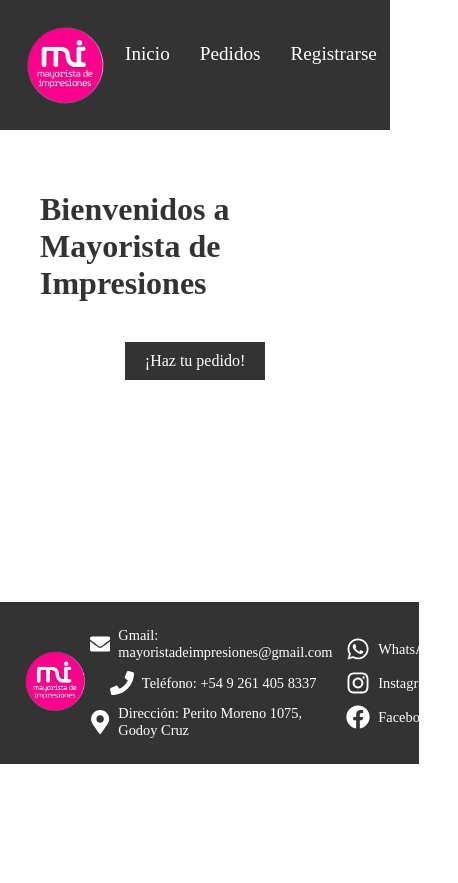
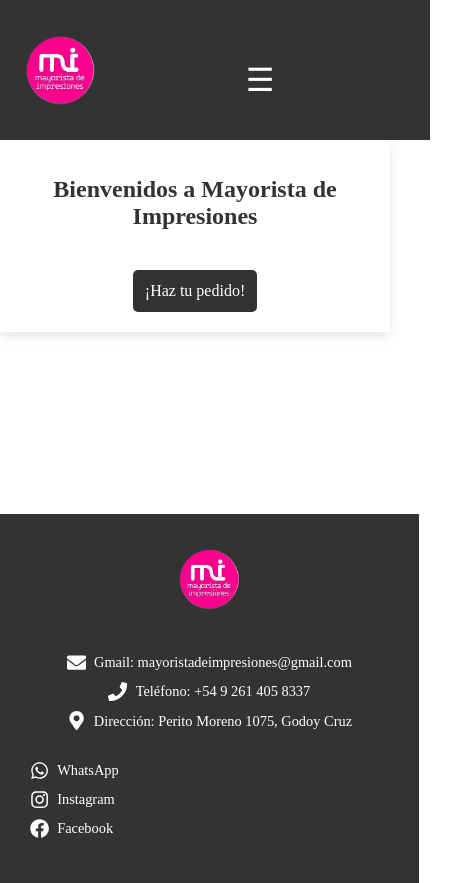
Before and after one commit to Romanchu/LaDuplicadora, a React (Create React App) app: page / in a window 390 px wide. Shown: the whole page, 458 px wide, since content can reach past the window. Before the commit the page ends 844 px from the top, so only its background shows below. Built offline with nearby package versions, Linux system fonts and the light colour scheme.

Commit message:
terminado

```diff
--- a/src/components/Body/Body.css
+++ b/src/components/Body/Body.css
@@ -4,13 +4,19 @@
   justify-content: center;
   align-items: center;
   padding: 40px;
-  background-color: white; /* Un color gris claro más uniforme */
+  background-color: white;
   font-family: 'Gilda Display', serif;
+  max-width: 100%;
+  margin: 0 auto;
+  box-shadow: 0px 4px 12px rgba(0, 0, 0, 0.1);
+  border-radius: 8px;
 }
 
 .body h1 {
   font-size: 2rem;
   margin-bottom: 20px;
+  color: #333;
+  text-align: center;
 }
 
 .body button {
@@ -21,8 +27,29 @@
   border: none;
   cursor: pointer;
   font-family: 'Gilda Display', serif;
+  border-radius: 5px;
+  transition: background-color 0.3s ease;
 }
 
 .body button:hover {
   background-color: #555;
 }
+
+/* Media Queries para pantallas pequeñas */
+@media screen and (max-width: 600px) {
+  .body {
+    padding: 20px;
+    border-radius: 0;
+  }
+
+  .body h1 {
+    font-size: 1.5rem;
+  }
+
+  .body button {
+    font-size: 1rem;
+    padding: 12px;
+    width: 100%;
+    max-width: 300px;
+  }
+}
--- a/src/components/Footer/Footer.css
+++ b/src/components/Footer/Footer.css
@@ -40,3 +40,29 @@
   margin-right: 8px;
   font-size: 1.5rem; /* Tamaño del ícono */
 }
+
+/* Media query para pantallas móviles */
+@media screen and (max-width: 768px) {
+  .footer {
+    flex-direction: column; /* Los elementos se colocarán en columna en pantallas pequeñas */
+    align-items: center;
+    text-align: center;
+  }
+
+  .footer-left, .footer-center, .footer-right {
+    width: 100%; /* Cada sección del footer ocupará todo el ancho disponible */
+    margin-bottom: 20px; /* Espacio entre cada sección */
+  }
+
+  .footer-left .logo-footer {
+    width: 60px; /* Tamaño reducido del logo en móviles */
+  }
+
+  .footer-center a, .footer-right a {
+    justify-content: center; /* Centra el texto y los íconos en dispositivos móviles */
+  }
+
+  .icon {
+    font-size: 1.2rem; /* Reduce el tamaño de los íconos en móviles */
+  }
+}
--- a/src/components/Header/Header.css
+++ b/src/components/Header/Header.css
@@ -1,21 +1,24 @@
 .header {
   display: flex;
-  justify-content: space-between; /* Asegura que el logo y la navegación estén separados */
+  justify-content: space-between;
   align-items: center;
   padding: 20px;
   background-color: #333;
   font-family: 'Gilda Display', serif;
+  width: 100%;
+  position: relative;
 }
 
 .logo {
-  width: 90px;
+  width: 80px;
+  z-index: 2;
 }
 
-/* Asegura que los elementos del contenedor .nav estén en fila */
+
 .nav {
   display: flex;
-  justify-content: center; /* Opcional: Alinea horizontalmente los enlaces dentro del contenedor */
-  list-style: none; /* Elimina los puntos de la lista */
+  justify-content: center;
+  list-style: none;
 }
 
 .nav a {
@@ -28,3 +31,59 @@
 .nav a:hover {
   color: #ccc;
 }
+
+
+.menu-toggle {
+  display: none;
+  font-size: 2rem;
+  background: none;
+  border: none;
+  color: white;
+  cursor: pointer;
+  z-index: 3;
+}
+
+
+@media screen and (max-width: 768px) {
+
+  .menu-toggle {
+    display: block;
+  }
+
+  .nav {
+    display: none;
+    flex-direction: column;
+    position: absolute;
+    top: 120px;
+    right: 45px;
+    background-color: #333;
+    width: 80%;
+    text-align: center;
+    z-index: 1;
+    border: 1px solid black;
+    border-radius: 5px;
+    padding: 10px;
+  }
+
+  .nav.open {
+    display: flex;
+  }
+
+  .nav li {
+    padding: 5px 0;
+    width: 100%;
+  }
+
+  .nav a {
+    margin: 0;
+    font-size: 1rem;
+    padding: 8px;
+    display: block;
+    width: 100%;
+    text-align: center;
+  }
+
+  .nav a:hover {
+    background-color: #444;
+  }
+}
--- a/src/components/Header/Header.jsx
+++ b/src/components/Header/Header.jsx
@@ -1,18 +1,28 @@
-import React from 'react';
+import React, { useState } from 'react';
 import './Header.css';
-import logo from '../../multimedia/Logomdi.png'
+import logo from '../../multimedia/Logomdi.png';
 import { Link } from 'react-router-dom';
 
 const Header = () => {
+  const [menuOpen, setMenuOpen] = useState(false);
+
+  const toggleMenu = () => {
+    setMenuOpen(!menuOpen); // Alterna el estado del menú
+  };
+
   return (
     <header className="header">
-      <img src= {logo} alt="Logo de La Duplicadora" className="logo" />
-      <nav className="nav">
-        <li class="item"><Link to="/" class="link">Inicio</Link> </li>
-        <li class="item"><Link to="/personalizacion" class="link">Pedidos</Link></li>
-        <li class="item"><Link to="/registro" class="link">Registrarse</Link></li>
-        <li class="item"><Link to="/login" class="link">Iniciar Sesión</Link></li>
+      <img src={logo} alt="Logo de La Duplicadora" className="logo" />
 
+      <button className="menu-toggle" onClick={toggleMenu}>
+        ☰ {/* Este es el ícono de hamburguesa */}
+      </button>
+
+      <nav className={`nav ${menuOpen ? 'open' : ''}`}>
+        <li className="item"><Link to="/" className="link">Inicio</Link></li>
+        <li className="item"><Link to="/personalizacion" className="link">Pedidos</Link></li>
+        <li className="item"><Link to="/registro" className="link">Registrarse</Link></li>
+        <li className="item"><Link to="/login" className="link">Iniciar Sesión</Link></li>
       </nav>
     </header>
   );
--- a/src/components/Login/Login.css
+++ b/src/components/Login/Login.css
@@ -53,3 +53,27 @@
 .boton3:hover {
   background-color: #5c595f;
 }
+
+
+@media screen and (max-width: 768px) {
+  .login-container {
+      max-width: 100%;
+      padding: 15px;
+      margin-top: 10px;
+  }
+
+  h2 {
+      font-size: 1.5rem;
+  }
+
+  input[type="email"],
+  input[type="password"] {
+      padding: 8px;
+      font-size: 0.9rem;
+  }
+
+  .boton3 {
+      padding: 8px;
+      font-size: 0.9rem;
+  }
+}
--- a/src/components/Personalizacion/Personalizacion.css
+++ b/src/components/Personalizacion/Personalizacion.css
@@ -5,10 +5,15 @@
   padding: 20px;
   background-color: white;
   font-family: 'Gilda Display', serif;
+  max-width: 100%;
+  margin: 0 auto;
+  border-radius: 8px;
+  box-shadow: 0px 4px 12px rgba(0, 0, 0, 0.1);
 }
 
 #email {
-    width: 300px; /* Ajusta el tamaño como prefieras */
+  width: 100%;
+  max-width: 300px;
   padding: 10px;
   font-size: 16px;
   border: 1px solid #ccc;
@@ -20,6 +25,7 @@
   margin-bottom: 20px;
   font-size: 2rem;
   color: #333;
+  text-align: center;
 }
 
 label {
@@ -32,7 +38,8 @@
   margin-top: 10px;
   padding: 10px;
   font-size: 1rem;
-    width: 200px;
+  width: 100%;
+  max-width: 300px;
 }
 
 button {
@@ -43,6 +50,8 @@
   color: white;
   border: none;
   cursor: pointer;
+  width: 100%;
+  max-width: 300px;
 }
 
 button:hover {
@@ -62,3 +71,40 @@
   font-size: 1.5rem;
   color: #333;
 }
+
+
+img {
+  width: 100%;
+  max-width: 300px;
+  margin: 10px 0;
+}
+
+
+@media screen and (max-width: 600px) {
+  .personalizacion-container {
+    padding: 15px;
+    border-radius: 0;
+  }
+
+  h1 {
+    font-size: 1.5rem;
+  }
+
+  label, input, select, textarea, button {
+    font-size: 1rem;
+  }
+
+  button {
+    font-size: 1rem;
+    padding: 12px;
+  }
+
+  #email, input, select, textarea {
+    width: 100%;
+    font-size: 1rem;
+  }
+
+  img {
+    max-width: 100%;
+  }
+}
--- a/src/components/Register/Registro.css
+++ b/src/components/Register/Registro.css
@@ -1,4 +1,3 @@
-/* Estilos generales para el contenedor de registro */
 .registro-container {
   max-width: 400px;
   margin: 0 auto;
@@ -13,14 +12,14 @@
   font-family: 'Gilda Display', serif;
 }
 
-/* Encabezado del formulario */
+
 h2 {
   text-align: center;
   font-family: 'Gilda Display', serif;
   color: #333;
 }
 
-/* Campo del formulario */
+
 .campo {
   margin-bottom: 10px;
   margin-right: 20px;
@@ -29,7 +28,7 @@
   align-items: flex-start;
 }
 
-/* Etiquetas */
+
 label {
   display: block;
   font-weight: bold;
@@ -37,7 +36,7 @@
   color: #555;
 }
 
-/* Inputs para texto, contraseña y email */
+
 input[type="text"],
 input[type="password"],
 input[type="email"] {
@@ -51,7 +50,7 @@
   font-size: 16px;
 }
 
-/* Botón de registro */
+
 .boton2 {
   width: 100%;
   padding: 10px;
@@ -65,17 +64,17 @@
   transition: background-color 0.3s ease;
 }
 
-/* Hover del botón */
+
 .boton2:hover {
   background-color: #5c595f;
 }
 
-/* Efecto cuando se presiona el botón */
+
 .boton2:active {
   transform: scale(0.96);
 }
 
-/* Contenedor de registro completado */
+
 .registro-completado {
   display: flex;
   flex-direction: column;
@@ -83,7 +82,7 @@
   margin-top: 20px;
 }
 
-/* Estilos del tic de verificación */
+
 .tic {
   width: 30px;
   height: 30px;
@@ -94,7 +93,7 @@
   animation: tic-anim 0.6s ease-in-out;
 }
 
-/* Brazos del tic */
+
 .brazo1,
 .brazo2 {
   width: 3px;
@@ -113,12 +112,12 @@
   transform: rotate(-45deg);
 }
 
-/* Muestra el tic al completar registro */
+
 .tic.mostrar {
   opacity: 1;
 }
 
-/* Animación del tic */
+
 @keyframes tic-anim {
   0% {
     transform: scale(0);
@@ -132,3 +131,27 @@
   margin-bottom: 1rem;
   width: 100%;
 }
+
+@media screen and (max-width: 768px) {
+  .registro-container {
+    max-width: 100%;
+    padding: 15px;
+    margin-top: 10px;
+  }
+
+  h2 {
+    font-size: 1.5rem;
+  }
+
+  input[type="text"],
+  input[type="password"],
+  input[type="email"] {
+    padding: 8px;
+    font-size: 0.9rem;
+  }
+
+  .boton2 {
+    padding: 8px;
+    font-size: 0.9rem;
+  }
+}
```
Lines whose indentation alone changed are shown as unchanged.
